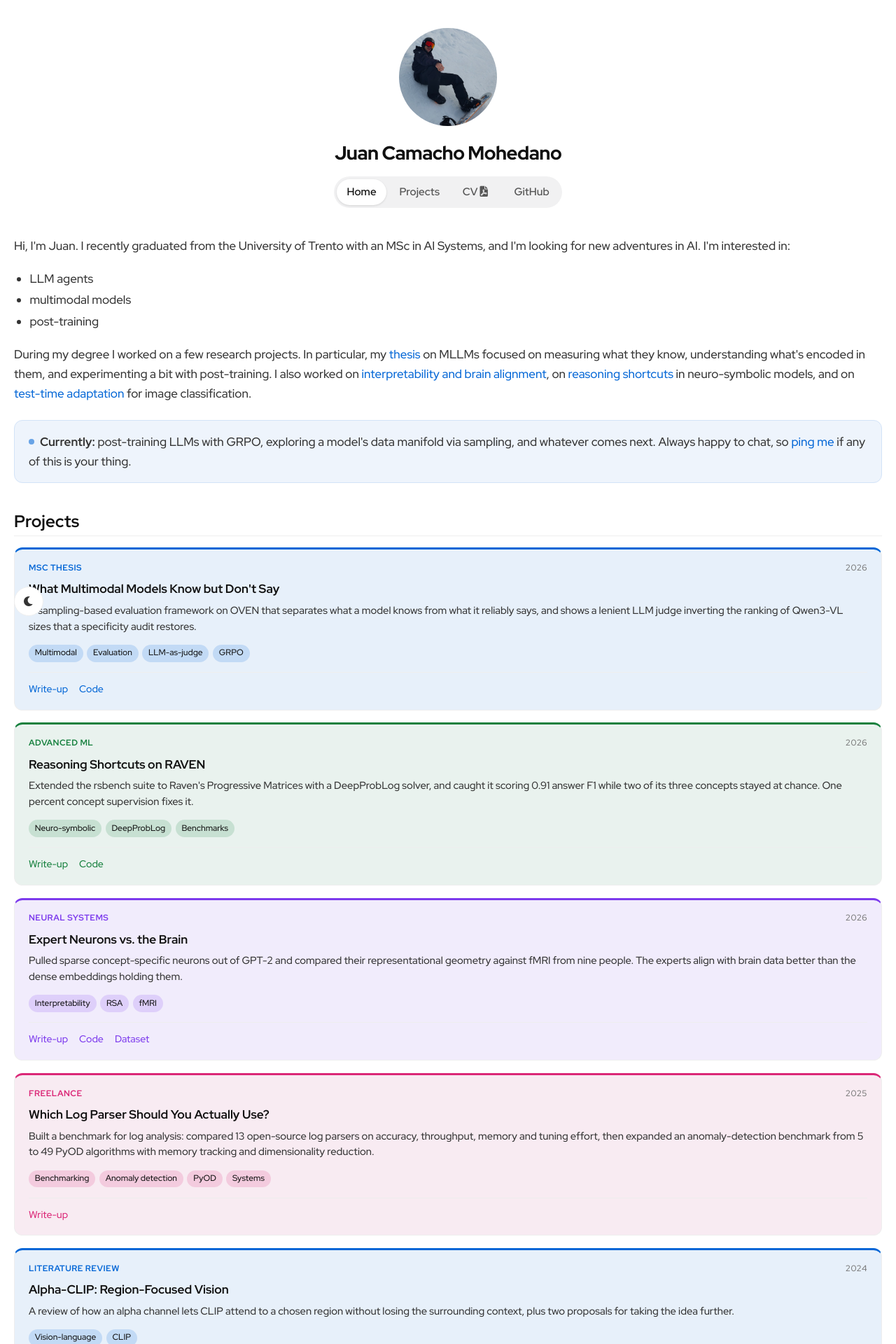
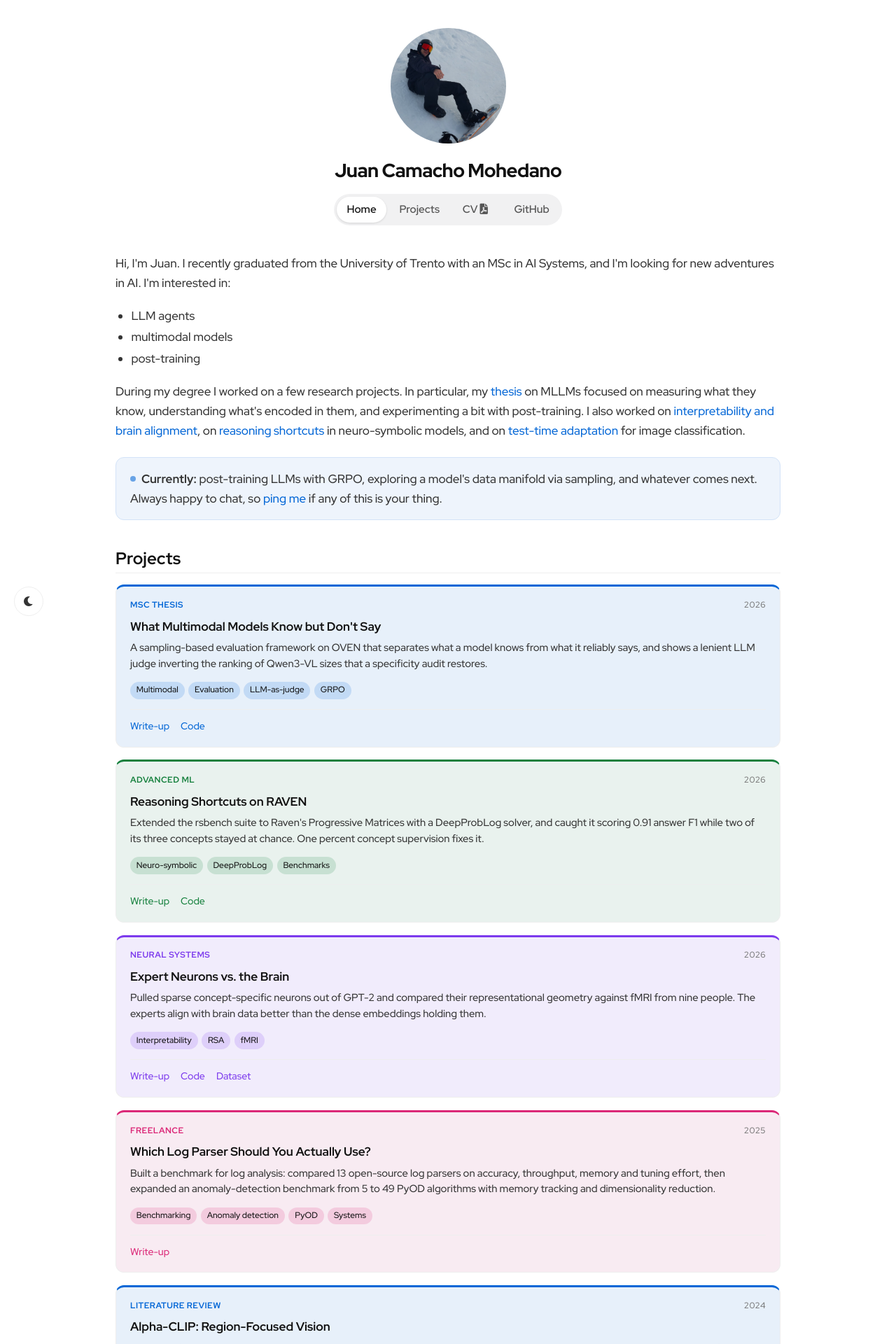
Before and after one commit to jucamohedano/jucamohedano.github.io, a Jekyll site: the page built from index.md, in a window 1280 px wide. Shown: the top 1920 px of the page at 70% size. Built offline with Jekyll 4.4.1, drawn with Linux system fonts in a browser that asks for light colours.

Commit message:
Enlarge header photo; narrow content width by 25%
Co-Authored-By: Claude Fable 5 <noreply@anthropic.com>

```diff
--- a/css/styles.css
+++ b/css/styles.css
@@ -132,7 +132,7 @@ body {
 }
 
 .container {
-    max-width: 1320px;
+    max-width: 990px;
     margin: 0 auto;
     padding: 0 20px;
 }
@@ -196,8 +196,8 @@ header {
 }
 
 .header-photo img {
-    width: 140px;
-    height: 140px;
+    width: 165px;
+    height: 165px;
     border-radius: 50%;
     object-fit: cover;
 }
@@ -551,8 +551,8 @@ footer {
 
 @media (max-width: 700px) {
     .header-photo img {
-        width: 100px;
-        height: 100px;
+        width: 120px;
+        height: 120px;
     }
 
     .site-title {
```
